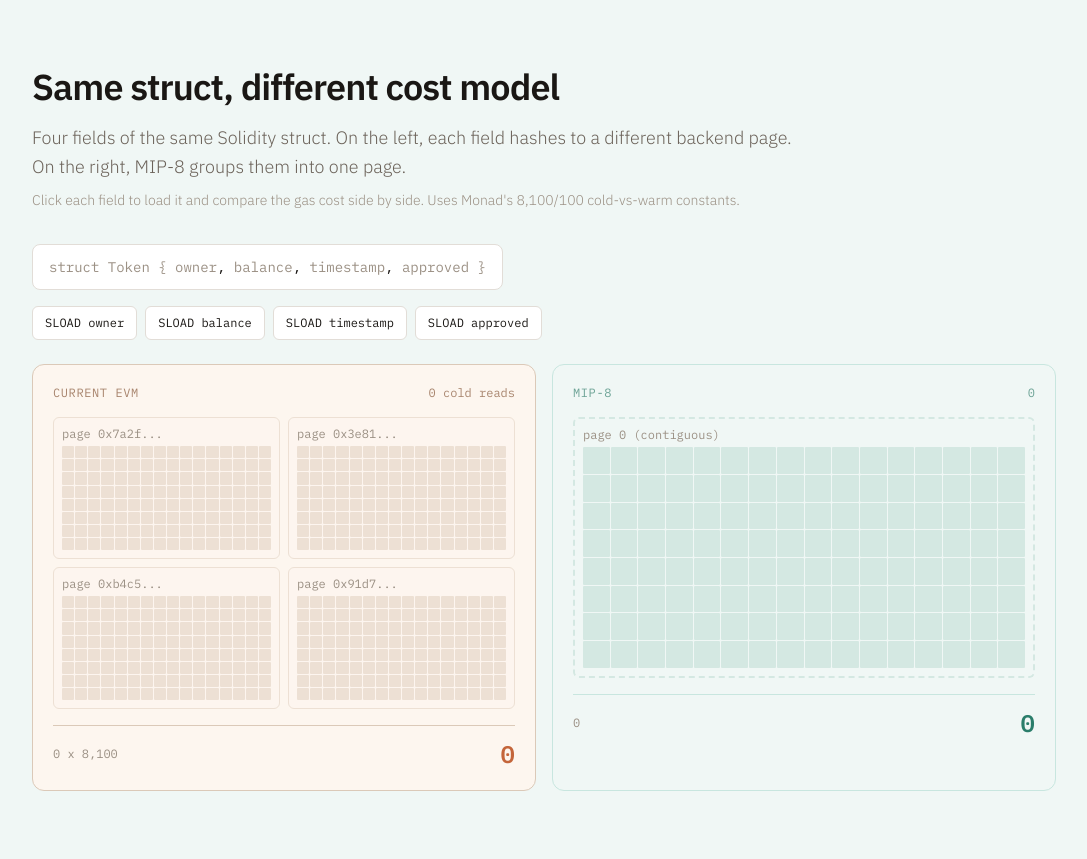
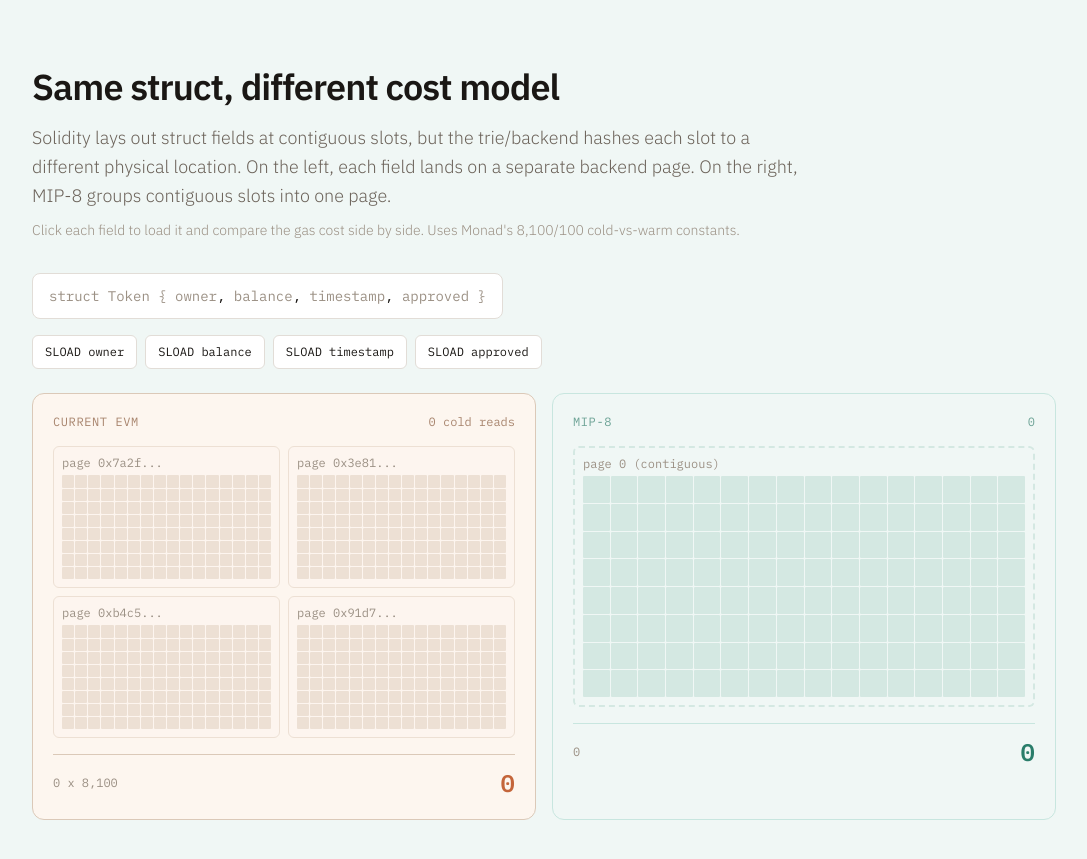
Before and after one commit to portdeveloper/pageified-storage, a Next.js app: page / in a window 1280 px wide. Shown: the part 920-1779 px from the top of the page, without its empty margins (96-1183 px from the left). Built offline with nearby package versions, Linux system fonts and the light colour scheme.

Commit message:
Clarify comparison copy: Solidity layout is contiguous, trie scatters

```diff
--- a/src/components/ComparisonSection.tsx
+++ b/src/components/ComparisonSection.tsx
@@ -55,9 +55,10 @@ export default function ComparisonSection() {
           Same struct, different cost model
         </h2>
         <p className="text-lg text-text-secondary font-light max-w-3xl leading-relaxed mb-2">
-          Four fields of the same Solidity struct. On the left, each field
-          hashes to a different backend page. On the right, MIP-8 groups them
-          into one page.
+          Solidity lays out struct fields at contiguous slots, but the
+          trie/backend hashes each slot to a different physical location. On the
+          left, each field lands on a separate backend page. On the right,
+          MIP-8 groups contiguous slots into one page.
         </p>
         <p className="text-sm text-text-tertiary font-light max-w-3xl leading-relaxed mb-8">
           Click each field to load it and compare the gas cost side by side.
```
